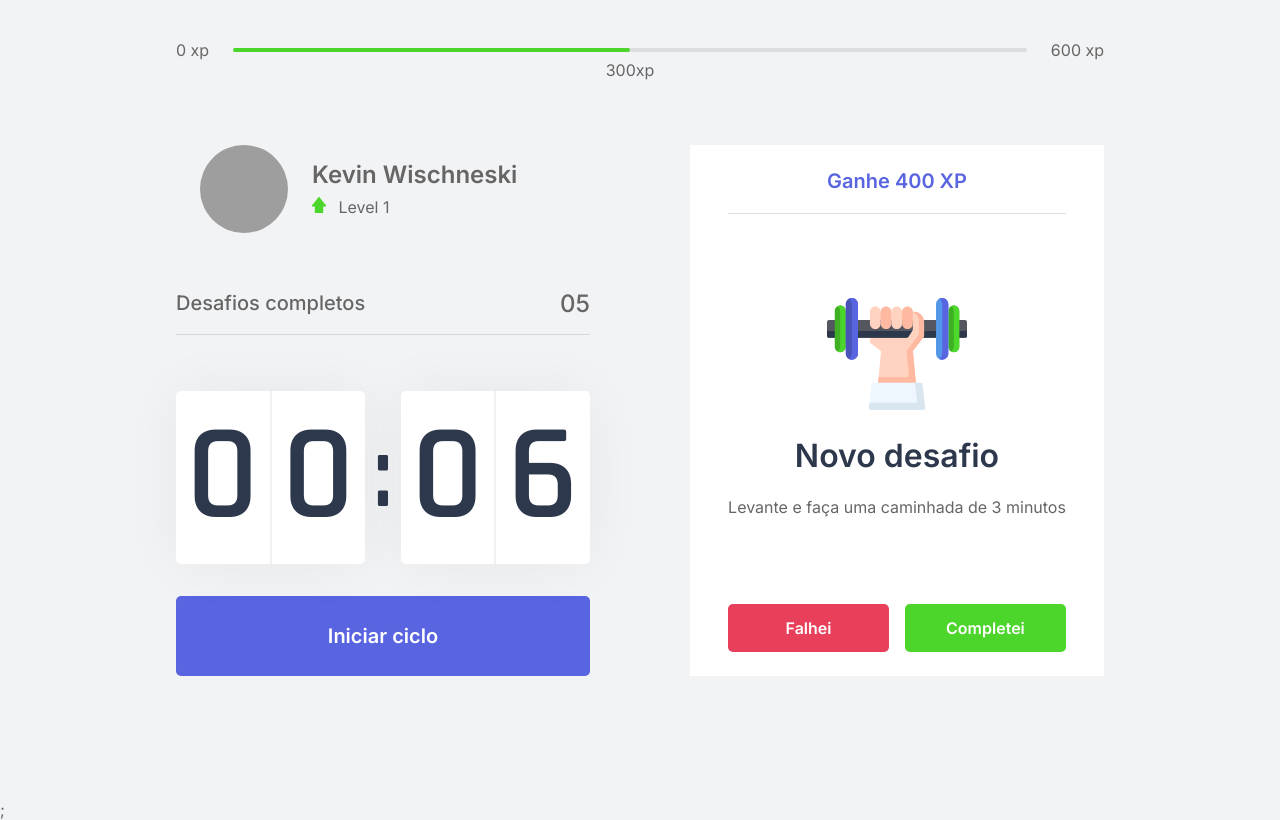
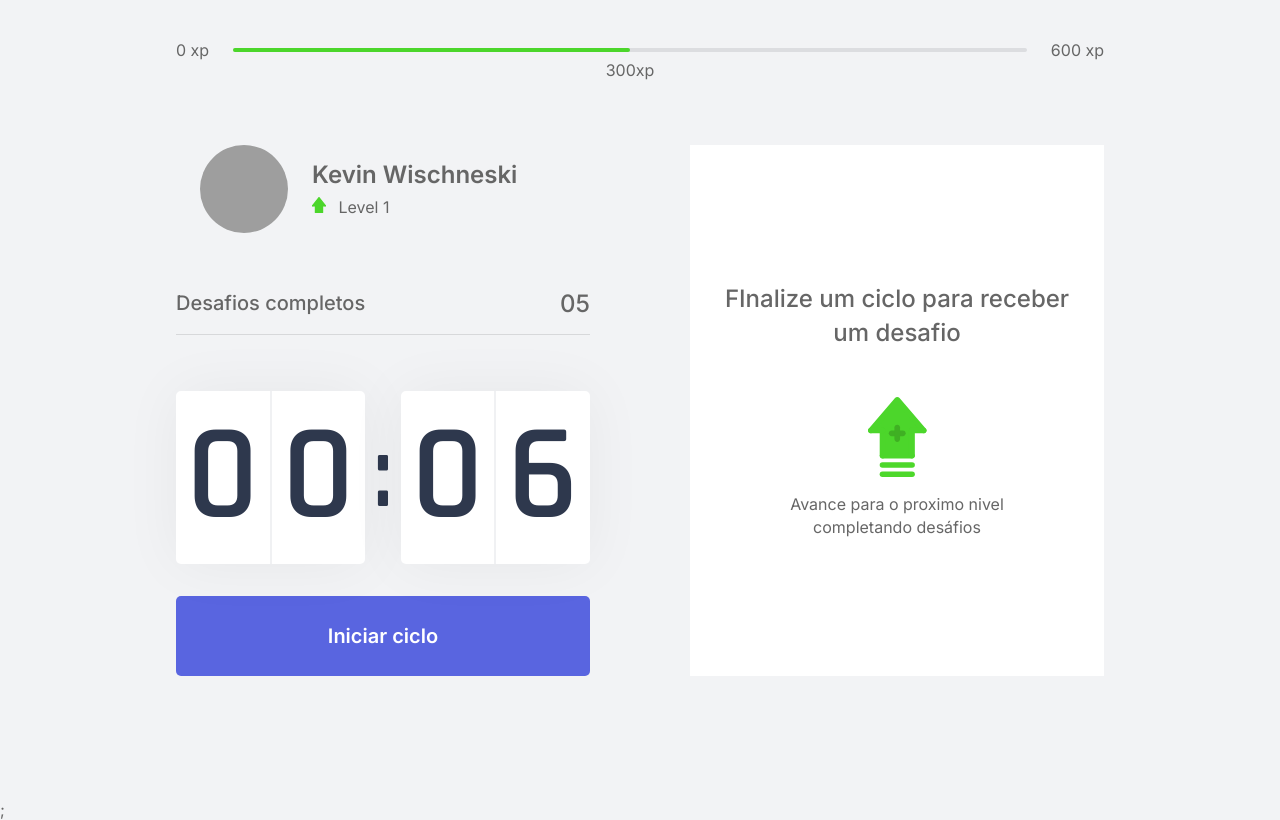
Before and after one commit to KevinWis/MoveIt, a Next.js app: page / in a window 1280 px wide. Built offline with nearby package versions, Linux system fonts and the light colour scheme; grey boxes are pictures that could not be loaded.

Commit message:
feat(challengeBox): Adding reset and complete challenges functions, and changing values to dynamic ones based on challenges

```diff
--- a/src/components/challengeBox/index.tsx
+++ b/src/components/challengeBox/index.tsx
@@ -1,17 +1,18 @@
-import { useState } from "react";
+import { useContext, useState } from "react";
+import { ChallengesContext } from "../../contexts/challengesContext";
 import { Container, Inactive, Active } from "./style";
 
 const ChallengeBox = () => {
-  const [hasActiveChallenge, setHasActiveChallenge] = useState(true);
+  const { activeChallenge } = useContext(ChallengesContext);
   return (
     <Container>
-      {hasActiveChallenge ? (
+      {activeChallenge ? (
         <Active>
-          <header>Ganhe 400 XP</header>
+          <header>Ganhe {activeChallenge.amount} XP</header>
           <main>
-            <img src="resources/icons/body.svg" alt="" />
+            <img src={`resources/icons/${activeChallenge.type}.svg`} alt="" />
             <span className="strong">Novo desafio</span>
-            <p>Levante e faça uma caminhada de 3 minutos</p>
+            <p>{activeChallenge.description}</p>
           </main>
           <footer>
             <button type="button" className="challenge-failed-button">
```
